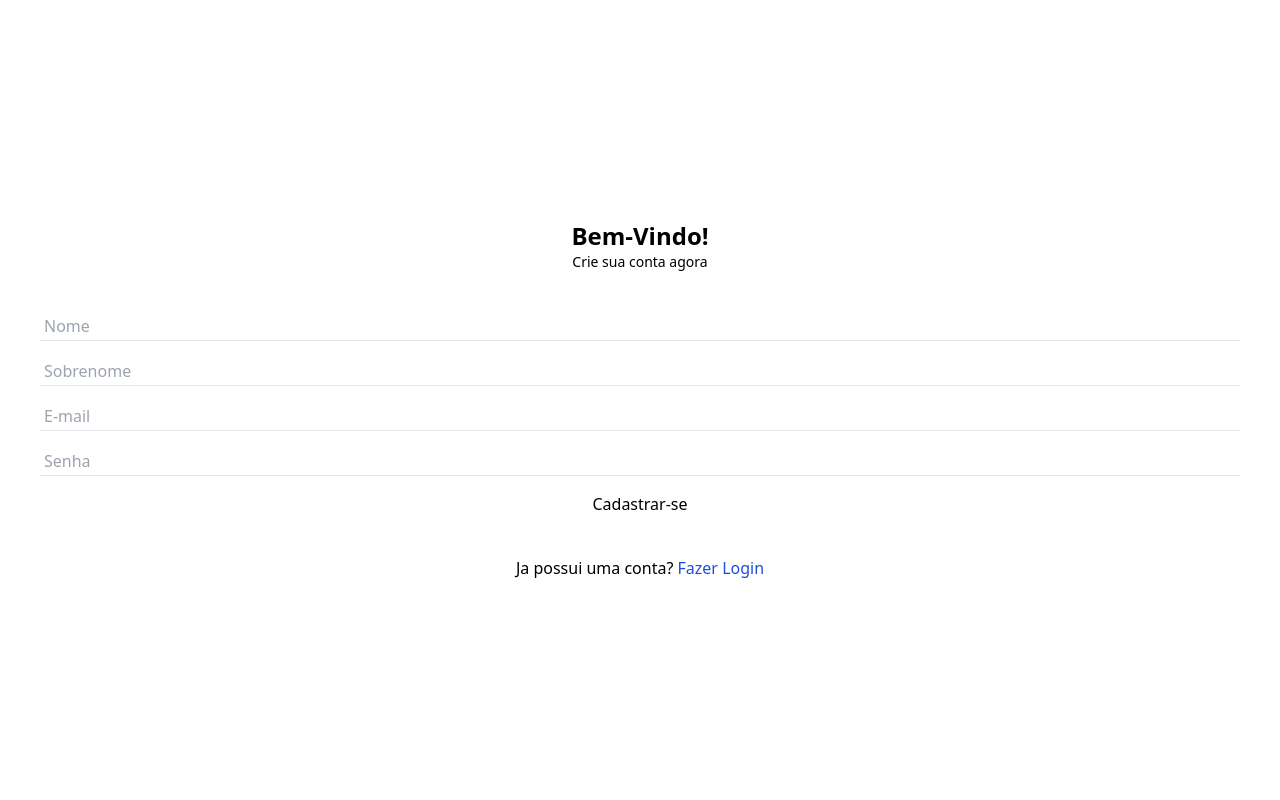
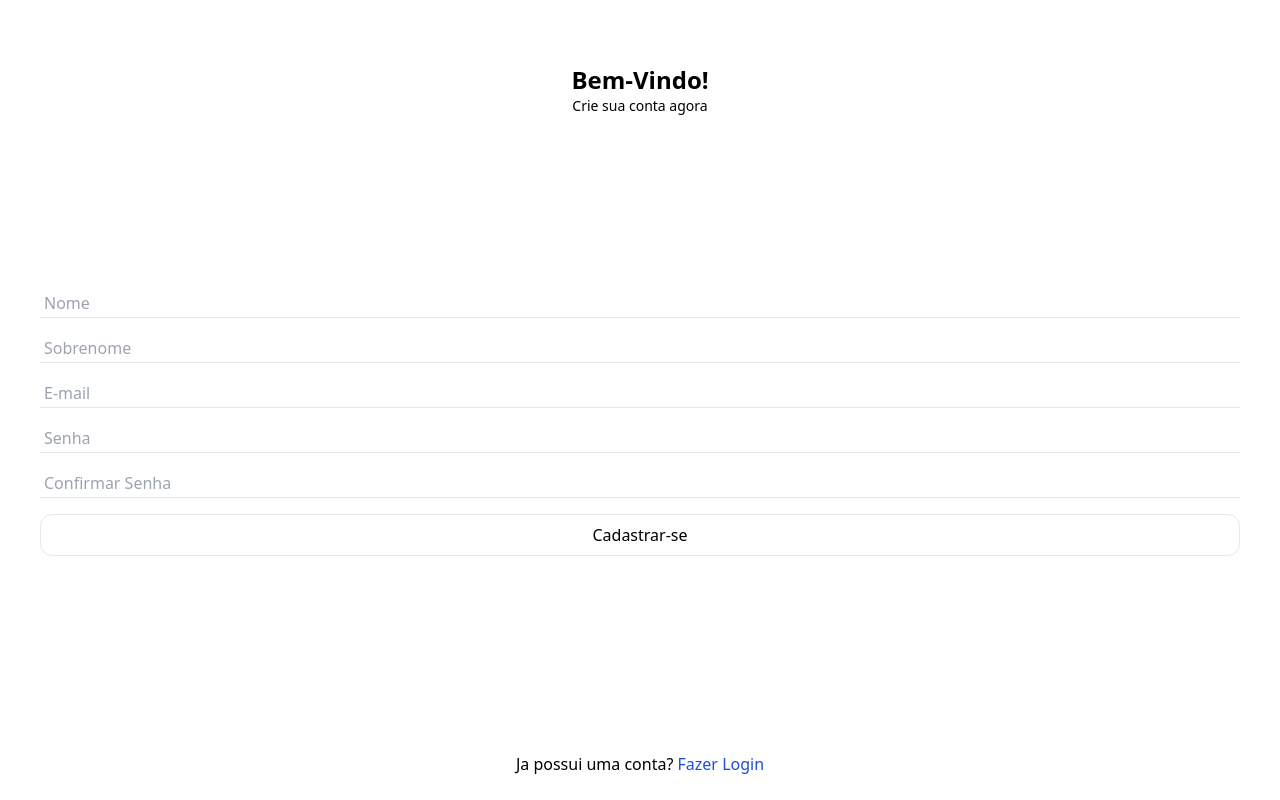
Before and after one commit to marcelorc13/e-commerce-fullstack, a Next.js app in the folder client/: page /cadastro in a window 1280 px wide. Built offline with nearby package versions, Linux system fonts and the light colour scheme.

Commit message:
feat(client): Confirmar senha no cadastro de usuário

```diff
--- a/client/src/components/cadastro/index.tsx
+++ b/client/src/components/cadastro/index.tsx
@@ -12,8 +12,16 @@ const CadastroClient: React.FC = ({ }) => {
         nome: "",
         sobrenome: "",
         email: "",
-        senha: ""
+        senha: "",
+        confirmarSenha: ""
     })
+
+    const validarSenha = () => {
+        if(cadastro.senha != cadastro.confirmarSenha) {
+            return false
+        }
+        return true
+    }
 
     const HandleChange = (e: React.ChangeEvent<HTMLInputElement>) => {
         const { name, value } = e.target
@@ -23,7 +31,13 @@ const CadastroClient: React.FC = ({ }) => {
     }
     const HandleSubmit = async (e: FormEvent<HTMLFormElement>) => {
         e.preventDefault();
-        const result = cadastrarUserSchema.safeParse(cadastro)
+        const validar = validarSenha()
+
+        if(!validar){
+            return toast.error("A senha no campo Confirmar Senha deve ser igual a Senha")
+        }
+
+        const result = cadastrarUserSchema.safeParse(cadastro);
 
         if (!result.success) {
             result.error.issues.forEach((err) => {
@@ -39,9 +53,10 @@ const CadastroClient: React.FC = ({ }) => {
                 }
             })
             if (!res.ok) {
-                return console.log({ message: "Não foi possivel cadastrar o usuário", result: res })
+                //return console.log({ message: "Não foi possivel cadastrar o usuário", result: res })
+                return toast.error("Não foi possível cadastrar o usuário")
             }
-            console.log({ message: "Usuário cadastrado com sucesso", result: res })
+            //console.log({ message: "Usuário cadastrado com sucesso", result: res })
             return toast.success("Usuário cadastrado com sucesso")
         }
         catch (err) {
@@ -51,20 +66,22 @@ const CadastroClient: React.FC = ({ }) => {
     }
 
     return (
-        <main className='flex flex-col w-full h-screen justify-center items-center gap-10'>
-            <section className='flex flex-col text-center'>
+        <main className='flex flex-col w-full h-screen items-center gap-10 justify-between'>
+            <section className='flex flex-col text-center pt-16'>
                 <h1 className='text-2xl font-semibold'>Bem-Vindo!</h1>
                 <h2 className='text-sm'>Crie sua conta agora</h2>
             </section>
+
             <form onSubmit={HandleSubmit} className='flex flex-col w-full gap-4 items-center px-10'>
                 <input onChange={HandleChange} type="text" name="nome" id="nome" placeholder='Nome' />
                 <input onChange={HandleChange} type="text" name="sobrenome" id="sobrenome" placeholder='Sobrenome' />
                 <input onChange={HandleChange} type="email" name="email" id="email" placeholder='E-mail' />
                 <input onChange={HandleChange} type="password" name="senha" id="senha" placeholder='Senha' />
-                <button type='submit'>Cadastrar-se</button>
+                <input onChange={HandleChange} type="password" name="confirmarSenha" id="confirmarSenha" placeholder='Confirmar Senha' />
+                <button className='border w-full rounded-xl py-2' type='submit'>Cadastrar-se</button>
             </form>
 
-            <div>
+            <div className='py-6'>
                 Ja possui uma conta? <Link href={"/"} >Fazer Login</Link>
             </div>
         </main>
--- a/client/src/schemas/userSchemas.ts
+++ b/client/src/schemas/userSchemas.ts
@@ -5,6 +5,7 @@ export const cadastrarUserSchema = z.object({
     sobrenome: z.string().min(3, "O sobrenome deve conter pelo menos 3 caracteres").max(120, "O sobrenome deve conter no máximo 120 caracteres"),
     email: z.string().email("Email inválido"),
     senha: z.string().min(6, "A senha deve conter pelo menos 6 caracteres").max(30, "A senha deve conter no máximo 30 caracteres"),
+    confirmarSenha: z.string().nullable()
 })
 
 export type cadastrarUserType = z.infer<typeof cadastrarUserSchema>
```
